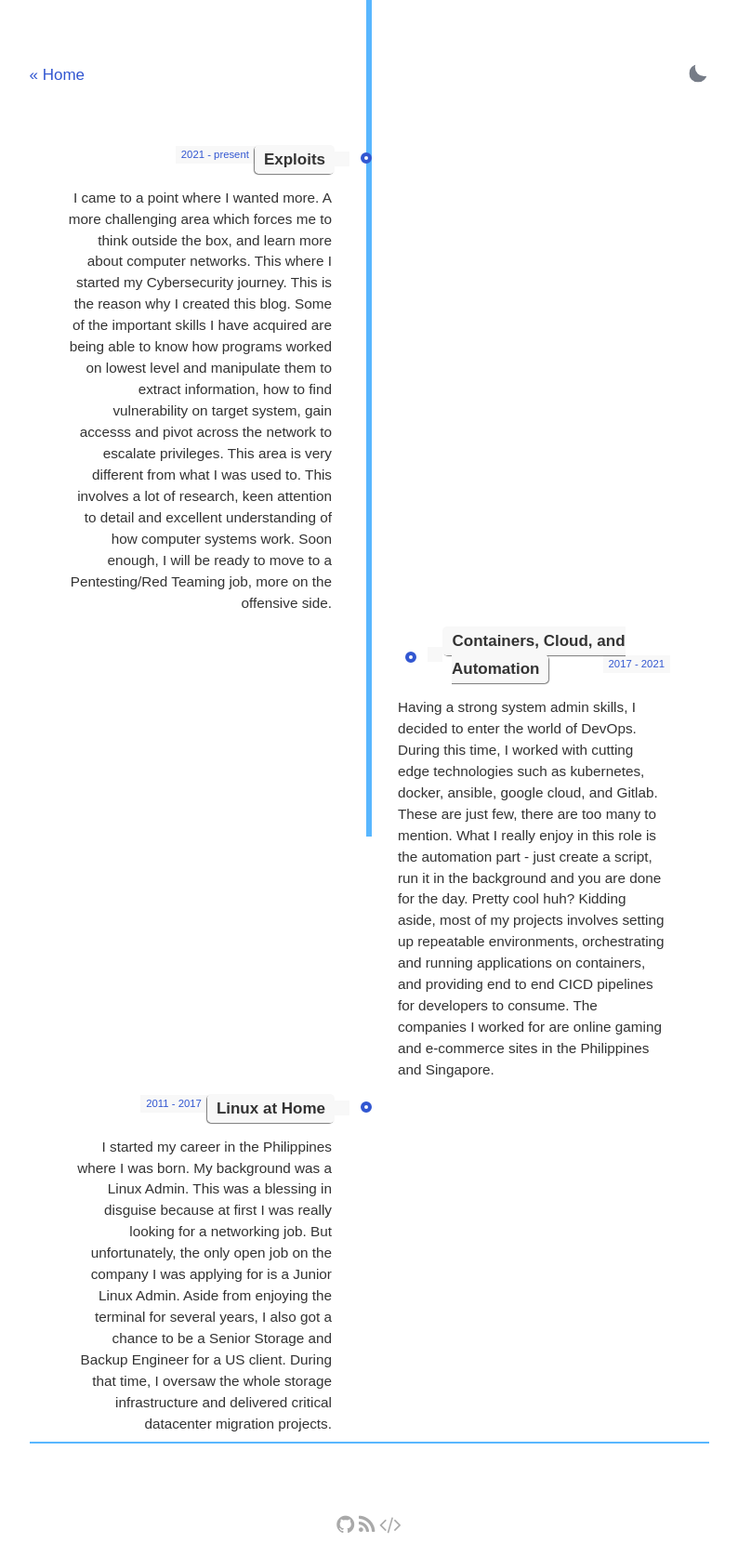
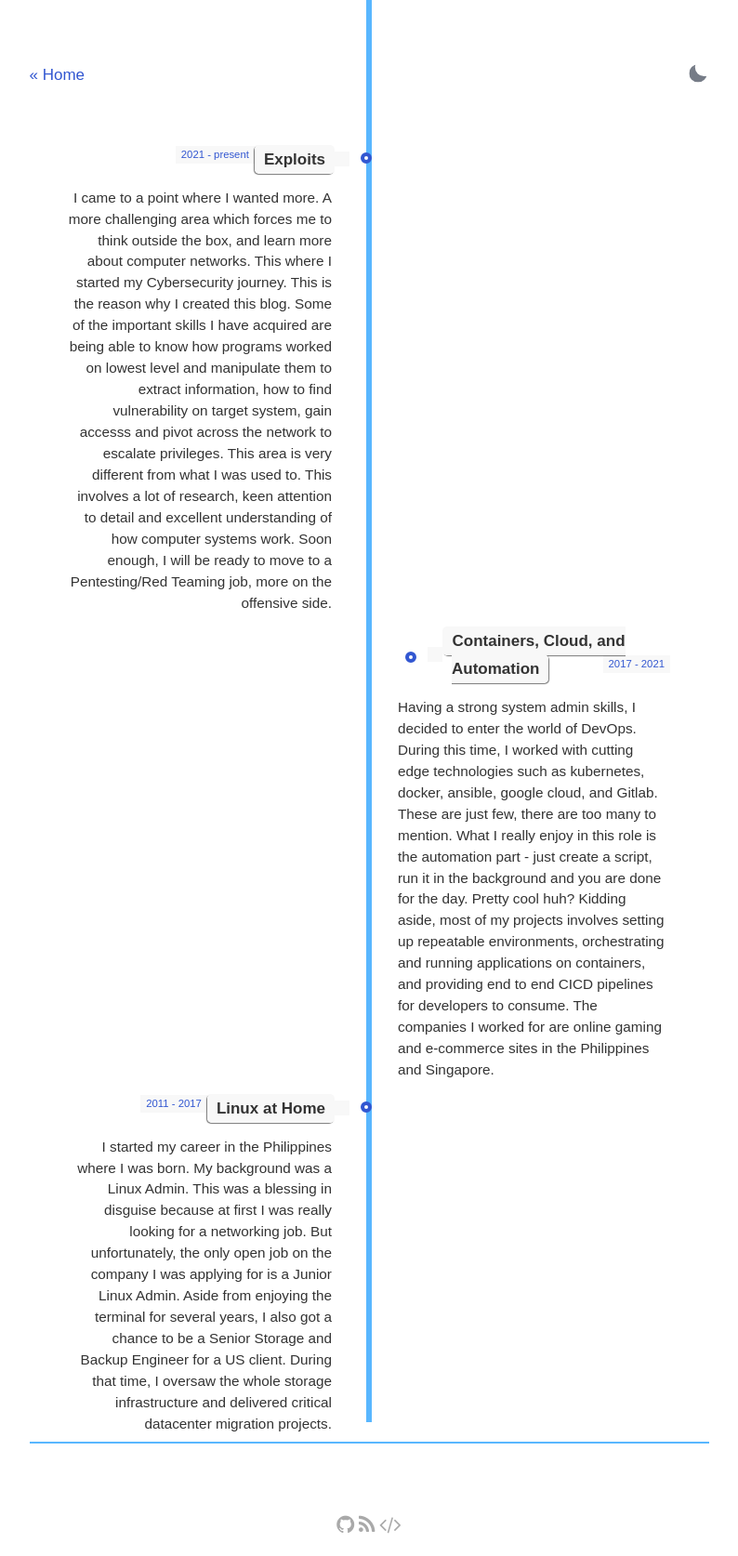
Before and after one commit to mvineza/spindel, a Jekyll site: the page built from about.html, in a window 1280 px wide. Shown: the whole page at 93% size, without its empty margins (243-1037 px from the left). Built offline with Jekyll 4.4.1, drawn with Linux system fonts in a browser that asks for light colours.

Commit message:
master: change timeline length

```diff
--- a/_sass/_main.scss
+++ b/_sass/_main.scss
@@ -589,7 +589,7 @@ $link-color: var(--link-color);
     content: ' ';
     display: block;
     width: 6px;
-    height: 100%;
+    height: 170%;
     margin-left: -3px;
     background: var(--light-text-color);
     z-index: 5;
@@ -610,6 +610,18 @@ $link-color: var(--link-color);
       visibility: hidden;
     }
   }
+  .container::after {
+  content: '';
+  position: absolute;
+  width: 25px;
+  height: 25px;
+  right: -17px;
+  background-color: white;
+  border: 4px solid #FF9F55;
+  top: 15px;
+  border-radius: 50%;
+  z-index: 1;
+}
 }
 
 
```
